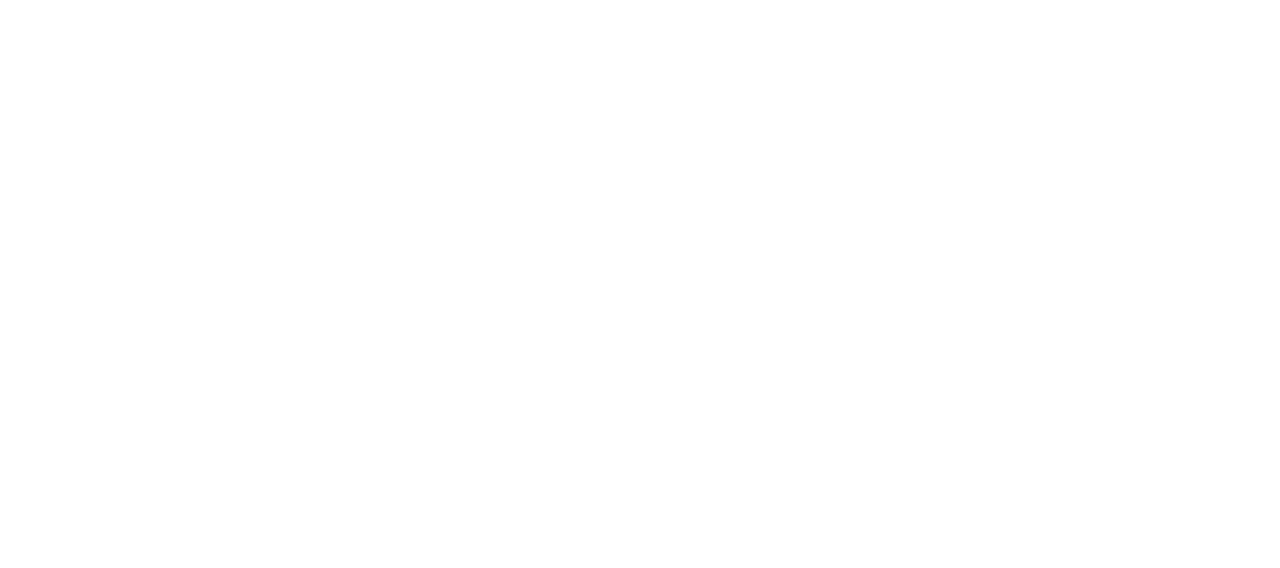
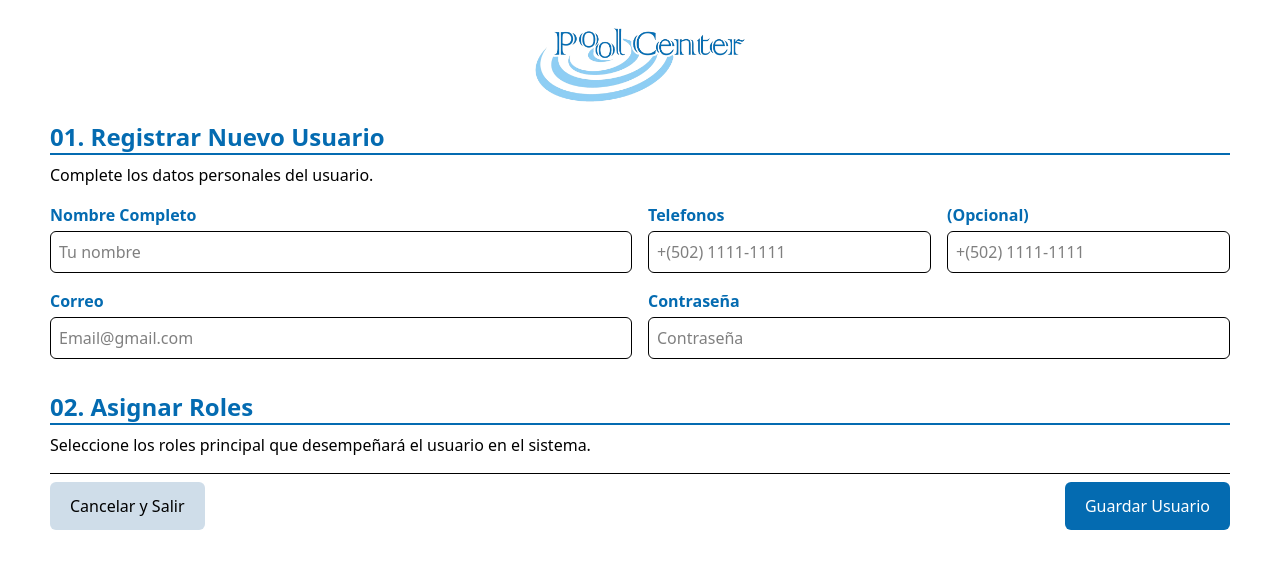
Before and after one commit to AleWWH1104/Fronted_ISoftware1, a React (Vite) app: page /register in a window 1280 px wide. Before the commit this address had no page. Shown: the top 568 px of the page. Built offline with nearby package versions, Linux system fonts and the light colour scheme.

Commit message:
Creacion del nuevo formulario de registro de usuario page

```diff
--- a/src/App.jsx
+++ b/src/App.jsx
@@ -15,6 +15,7 @@
             <Route path='/' element={<ClientPage/>} />
             <Route path='/equipment' element={<Equipos/>} />
             <Route path='/login' element={<LoginPage/>} />
+            <Route path='/register' element={<RegisterPage/>} />
             {/* Rutas protegidas */}
             <Route element= {<ProtectedRoutes/>}>
               <Route path='/home' element={<HomePage/>} />
--- a/src/pages/RegisterPage.jsx
+++ b/src/pages/RegisterPage.jsx
@@ -7,76 +7,68 @@
 
 function Register() {
   const { register, handleSubmit, formState: { errors } } = useForm();
-  const { signUp, isAuthenticated, errors: registerErrors } = useAuth();
+  const { signUp, errors: registerErrors } = useAuth();
   const navigate = useNavigate();
 
   const onSubmit = handleSubmit(async (values) => {
     await signUp(values);
   });
 
-  useEffect(() => {
-    if (isAuthenticated ) {
-      navigate("/home");
-    }
-  }, [isAuthenticated]);
-
   return (
-    <div className="min-h-screen flex items-center justify-center bg-white px-4">
-      <div className="flex flex-col md:flex-row gap-[150px] items-center max-w-6xl w-full">
-        {/* cuadro animado */}
-        <motion.div
-          initial={{ opacity: 0, y: 30 }}
-          animate={{ opacity: 1, y: 0 }}
-          transition={{ duration: 0.6, ease: "easeOut" }}
-          className="bg-blue-300 rounded-xl p-8 md:p-12 w-full md:w-[400px] flex flex-col justify-center min-h-[500px]"
-        >
-          <h1 className="text-3xl font-bold text-center mb-6">Register</h1>
-
+    <div className="min-h-screen px-[50px] py-[25px]">
       {registerErrors.map((error, i) => (
         <div className="bg-red-700 text-white p-2 rounded mb-4 text-sm" key={i}>
           {error}
         </div>
       ))}
-
-          <form onSubmit={onSubmit} className="space-y-4">
-            <div>
-              <Label htmlFor="Fullname" className="mb-1 block">Full Name</Label>
-              <Input type="text" placeholder="write your name" register={register} name="Fullname" required />
+      <div className="flex justify-center h-[10dvh] mb-4">
+        <img src="/logo.png" alt="logo"/>
+      </div>
+      <form onSubmit={onSubmit} className="mb-8">
+        <h1 className="font-bold text-2xl text-[#046bb1]  ">01. Registrar Nuevo Usuario</h1>
+        <hr className="w-full mb-2 border-1 border-[#046bb1] "/>
+        <p className="mb-4">Complete los datos personales del usuario.</p>
+        <div className="grid grid-cols-4 grid-rows-2 gap-4 mb-8">
+          <div className="col-span-2">
+            <label htmlFor="Fullname" className="mb-1 block text-[#046bb1] font-semibold">Nombre Completo</label>
+            <input type="text" placeholder="Tu nombre" className="border-1 w-full rounded-md p-2" register={register} name="Fullname" required />
             {errors.Fullname && (<p className="text-red-500 text-sm mt-1">Name is required</p>)}
           </div>
 
-            <div>
-              <Label htmlFor="email" className="mb-1 block">Email</Label>
-              <Input type="email" placeholder="youremail@gmail.com" register={register} name="email" required />
-              {errors.email && (<p className="text-red-500 text-sm mt-1">Email is required</p>)}
+          <div className="col-start-3">
+            <label htmlFor="phone1" className="mb-1 block text-[#046bb1] font-semibold">Telefonos</label>
+            <input type="text" placeholder="+(502) 1111-1111" className="border-1 w-full rounded-md p-2" register={register} name="phone1"/>
           </div>
 
-            <div>
-              <Label htmlFor="password" className="mb-1 block">Password</Label>
-              <Input type="password" placeholder="password" register={register} name="password" required />
-              {errors.password && (<p className="text-red-500 text-sm mt-1">Password is required</p>)}
+          <div className="col-start-4">
+            <label htmlFor="phone2" className="mb-1 block text-[#046bb1] font-semibold">(Opcional)</label>
+            <input type="text" placeholder="+(502) 1111-1111" className="border-1 w-full rounded-md p-2" register={register} name="phone2" />
           </div>
 
-            <Button className="w-full bg-blue-700 hover:bg-blue-800 text-white rounded py-2">
-              Register
-            </Button>
+          <div className="col-span-2 row-start-2">
+            <label htmlFor="email" className="mb-1 block text-[#046bb1] font-semibold">Correo</label>
+            <input type="email" placeholder="Email@gmail.com"  className="border-1 w-full rounded-md p-2" register={register} name="email" required />
+            {errors.password && (<p className="text-red-500 text-sm mt-1">Correo es requerido</p>)}
+          </div>
+
+          <div className="col-span-2 row-start-2">
+            <label htmlFor="password" className="mb-1 block text-[#046bb1] font-semibold">Contraseña</label>
+            <input type="password" placeholder="Contraseña" className="border-1 w-full rounded-md p-2" register={register} name="password" required />
+            {errors.password && (<p className="text-red-500 text-sm mt-1">Contraseña es requerida</p>)}
+          </div>
+        </div>
+
+
+        <h1 className="font-bold text-2xl text-[#046bb1]">02. Asignar Roles</h1>
+        <hr className="w-full mb-2 border-1 border-[#046bb1]"/>
+        <p className="mb-4">Seleccione los roles principal que desempeñará el usuario en el sistema.</p>
+
+        <hr className="w-full mb-2 border-1-white"/>
+        <div className="flex justify-between">
+          <button className="bg-[#cfdde9] py-3 px-5 rounded-md">Cancelar y Salir</button>
+          <button className="bg-[#046bb1] py-3 px-5 rounded-md text-white">Guardar Usuario</button>
+        </div>
       </form>
-
-          <p className="mt-6 text-center text-sm">
-            Already have an account?
-            <Link to="/login" className="text-black font-medium ml-1">Sign In</Link>
-          </p>
-        </motion.div>
-
-        {/* Logo animado */}
-        <motion.img
-          src="/logo.png"
-          alt="Logo"
-          className="w-full max-w-lg hidden md:block rounded-xl"
-          whileHover={{ scale: 1.1, rotate: 15 }}
-          transition={{ duration: 0.3 }}
-        />
-      </div>
     </div>
   );
 }
```
Lines whose indentation alone changed are shown as unchanged.
